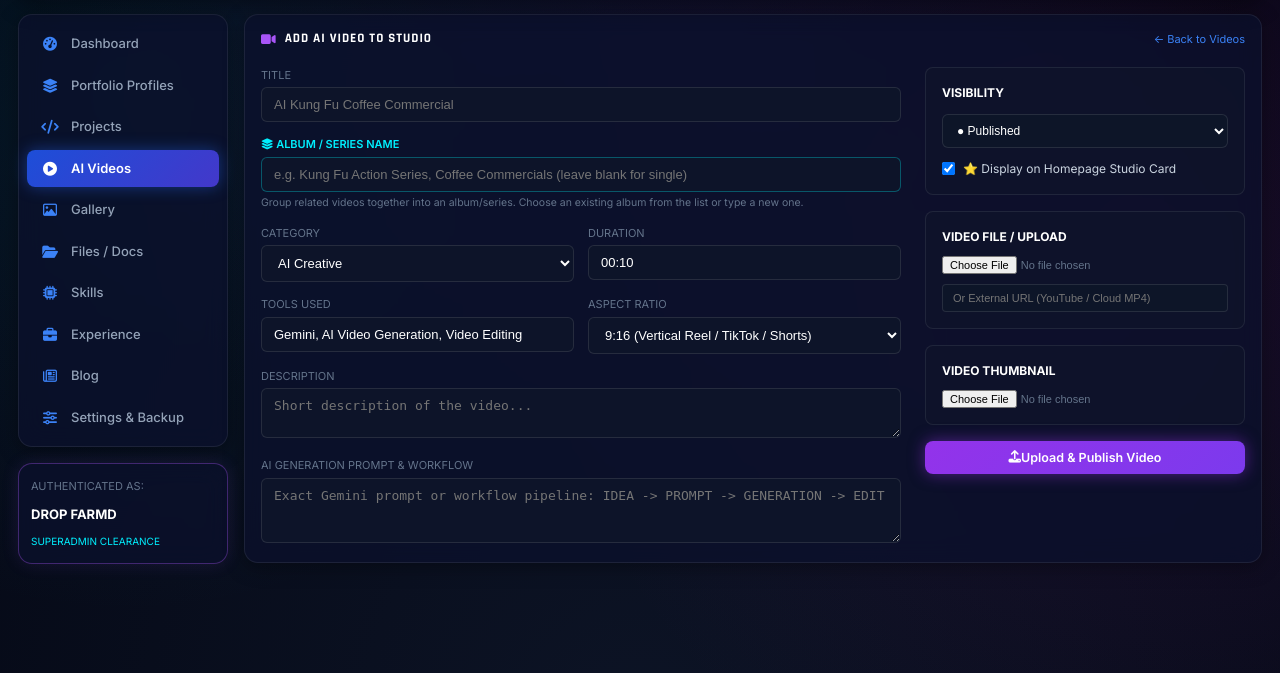
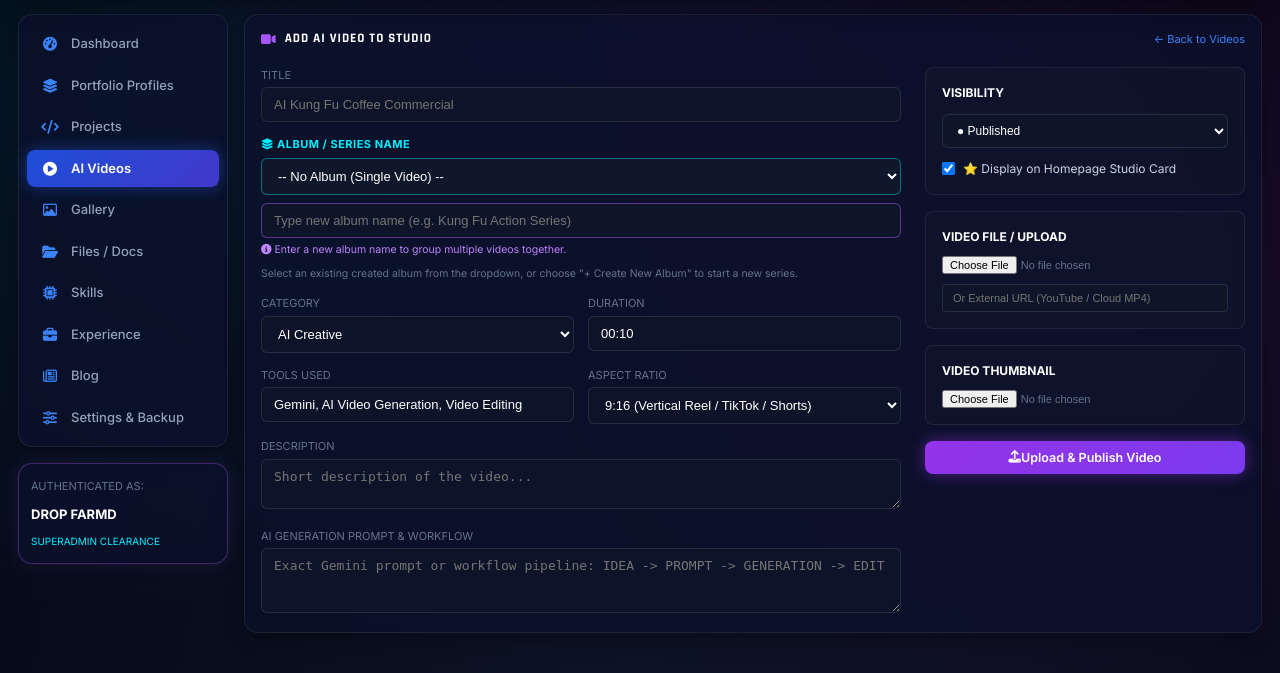
Before and after one commit to reianrd328/lyrch-portfolio, a Flask app: page /admin/videos/create in a window 1280 px wide. Shown: the part 74-747 px from the top of the page. Run offline with Flask 3, Linux system fonts and the light colour scheme; a user stored in the database is signed in.

Commit message:
feat: replace datalist with native select dropdown for created albums with custom album input

```diff
--- a/app/routes/videos.py
+++ b/app/routes/videos.py
@@ -38,7 +38,17 @@ def create():
         if existing:
             slug = f"{slug}-{Video.query.count() + 1}"
 
-        album = request.form.get("album", "").strip() or None
+        album_select = request.form.get("album_select", "").strip()
+        album_custom = request.form.get("album_custom", "").strip()
+        album_raw = request.form.get("album", "").strip()
+
+        if album_select == "__new__":
+            album = album_custom or None
+        elif album_select:
+            album = album_select
+        else:
+            album = album_custom or album_raw or None
+
         category = request.form.get("category", "AI Creative")
         tools_used = request.form.get("tools_used", "Gemini, Video Edit")
         platforms = request.form.get("platforms", "Facebook Reels, TikTok")
@@ -111,7 +121,18 @@ def edit(id):
             return redirect(request.url)
 
         video.title = title
-        video.album = request.form.get("album", "").strip() or None
+        album_select = request.form.get("album_select", "").strip()
+        album_custom = request.form.get("album_custom", "").strip()
+        album_raw = request.form.get("album", "").strip()
+
+        if album_select == "__new__":
+            album = album_custom or None
+        elif album_select:
+            album = album_select
+        else:
+            album = album_custom or album_raw or None
+
+        video.album = album
         video.category = request.form.get("category", "AI Creative")
         video.tools_used = request.form.get("tools_used", "Gemini, Video Edit")
         video.platforms = request.form.get("platforms", "Facebook Reels, TikTok")
--- a/app/templates/admin/videos/create.html
+++ b/app/templates/admin/videos/create.html
@@ -20,18 +20,41 @@
             </div>
 
             <div>
-                <label style="font-size: 11px; color: var(--neon-cyan); display: block; margin-bottom: 4px; font-weight: 600;">
+                <label style="font-size: 11px; color: var(--neon-cyan); display: block; margin-bottom: 5px; font-weight: 700; letter-spacing: 0.5px;">
                     <i class="fa-solid fa-layer-group"></i> ALBUM / SERIES NAME
                 </label>
-                <input type="text" name="album" list="albumList" placeholder="e.g. Kung Fu Action Series, Coffee Commercials (leave blank for single)" style="width: 100%; background: rgba(15,23,42,0.85); border: 1px solid rgba(0,240,255,0.3); border-radius: 6px; padding: 9px 12px; color: #fff; font-size: 13px;">
-                <datalist id="albumList">
-                    {% for a in existing_albums %}
-                    <option value="{{ a }}"></option>
-                    {% endfor %}
-                </datalist>
-                <span style="font-size: 10.5px; color: var(--text-muted); margin-top: 3px; display: block;">
-                    Group related videos together into an album/series. Choose an existing album from the list or type a new one.
-                </span>
+
+                <div style="display: flex; flex-direction: column; gap: 8px;">
+                    <select name="album_select" id="albumSelect" style="width: 100%; background: #0f172a; border: 1px solid rgba(0,240,255,0.4); border-radius: 6px; padding: 9px 12px; color: #fff; font-size: 13px; cursor: pointer;" onchange="handleAlbumDropdownChange(this.value)">
+                        <option value="">-- No Album (Single Video) --</option>
+                        {% if existing_albums %}
+                            <optgroup label="Created Albums">
+                                {% for a in existing_albums %}
+                                <option value="{{ a }}">{{ a }}</option>
+                                {% endfor %}
+                            </optgroup>
+                        {% endif %}
+                        <option value="__new__" style="color: var(--neon-cyan); font-weight: 700;">+ Create New Album...</option>
+                    </select>
+
+                    <div id="newAlbumContainer" style="{% if existing_albums %}display: none;{% else %}display: block;{% endif %}">
+                        <div style="display: flex; gap: 8px; align-items: center;">
+                            <input type="text" name="album_custom" id="albumCustomInput" placeholder="Type new album name (e.g. Kung Fu Action Series)" style="flex: 1; background: rgba(15,23,42,0.95); border: 1px solid rgba(168,85,247,0.5); border-radius: 6px; padding: 9px 12px; color: #fff; font-size: 13px;">
+                            {% if existing_albums %}
+                            <button type="button" class="btn-command-secondary" onclick="resetToAlbumDropdown()" style="font-size: 11px; padding: 8px 12px; white-space: nowrap;">
+                                <i class="fa-solid fa-xmark"></i> Cancel
+                            </button>
+                            {% endif %}
+                        </div>
+                        <span style="font-size: 10.5px; color: #c084fc; margin-top: 4px; display: block;">
+                            <i class="fa-solid fa-circle-info"></i> Enter a new album name to group multiple videos together.
+                        </span>
+                    </div>
+
+                    <span style="font-size: 10.5px; color: var(--text-muted);">
+                        Select an existing created album from the dropdown, or choose "+ Create New Album" to start a new series.
+                    </span>
+                </div>
             </div>
 
             <div style="display: grid; grid-template-columns: 1fr 1fr; gap: 14px;">
@@ -110,4 +133,26 @@
         </div>
     </form>
 </div>
+
+<script>
+function handleAlbumDropdownChange(val) {
+    const container = document.getElementById('newAlbumContainer');
+    const customInput = document.getElementById('albumCustomInput');
+    if (val === '__new__') {
+        container.style.display = 'block';
+        if (customInput) customInput.focus();
+    } else {
+        container.style.display = 'none';
+        if (customInput) customInput.value = '';
+    }
+}
+
+function resetToAlbumDropdown() {
+    const select = document.getElementById('albumSelect');
+    if (select) {
+        select.value = '';
+        handleAlbumDropdownChange('');
+    }
+}
+</script>
 {% endblock %}
```
Also changed, not shown: app/templates/admin/videos/edit.html (+53 -10 lines), tests/test_videos.py (+36 -0 lines).
